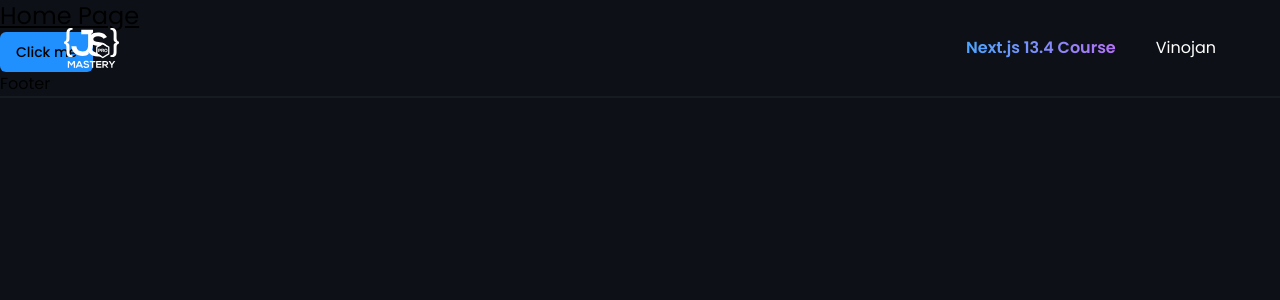
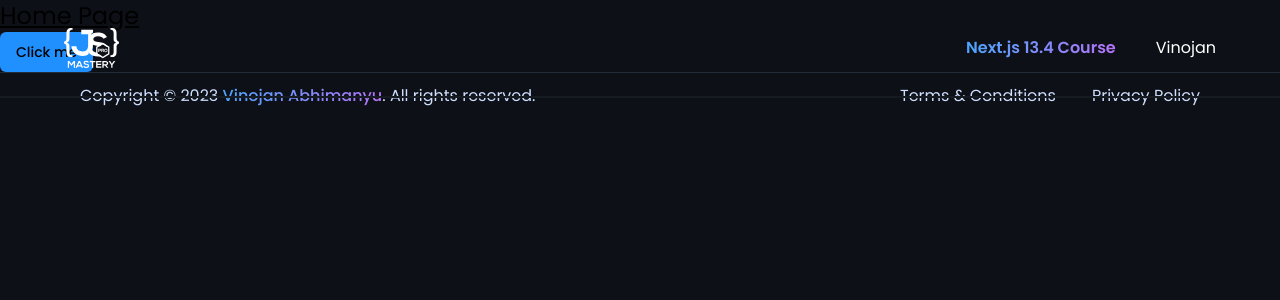
Before and after one commit to Vinojan1999/jsm-pro-resources, a Next.js app: page / in a window 1280 px wide. Shown: the top 300 px of the page. Built offline with nearby package versions, Linux system fonts and the light colour scheme.

Commit message:
Footer is done ✅

```diff
--- a/components/Footer.tsx
+++ b/components/Footer.tsx
@@ -1,8 +1,28 @@
-
+import Link from "next/link"
 
 const Footer = () => {
   return (
-    <div>Footer</div>
+    <footer className="text-white-800 flex-between body-text w-full gap-y-10 border-t border-black-400 bg-black-100 px-20 py-3 max-md:flex-col">
+      <p>Copyright © 2023&nbsp;
+        <Link
+          href='https://vinojan.online'
+          target="_blank"
+          className="text-gradient_blue-purple font-medium"
+        >
+          Vinojan Abhimanyu
+        </Link>
+        . All rights reserved.
+      </p>
+
+      <div className="flex gap-x-9">
+        <Link href='/terms-of-use'>
+          Terms & Conditions
+        </Link>
+        <Link href='/privacy-policy'>
+          Privacy Policy
+        </Link>
+      </div>
+    </footer>
   )
 }
 
```
